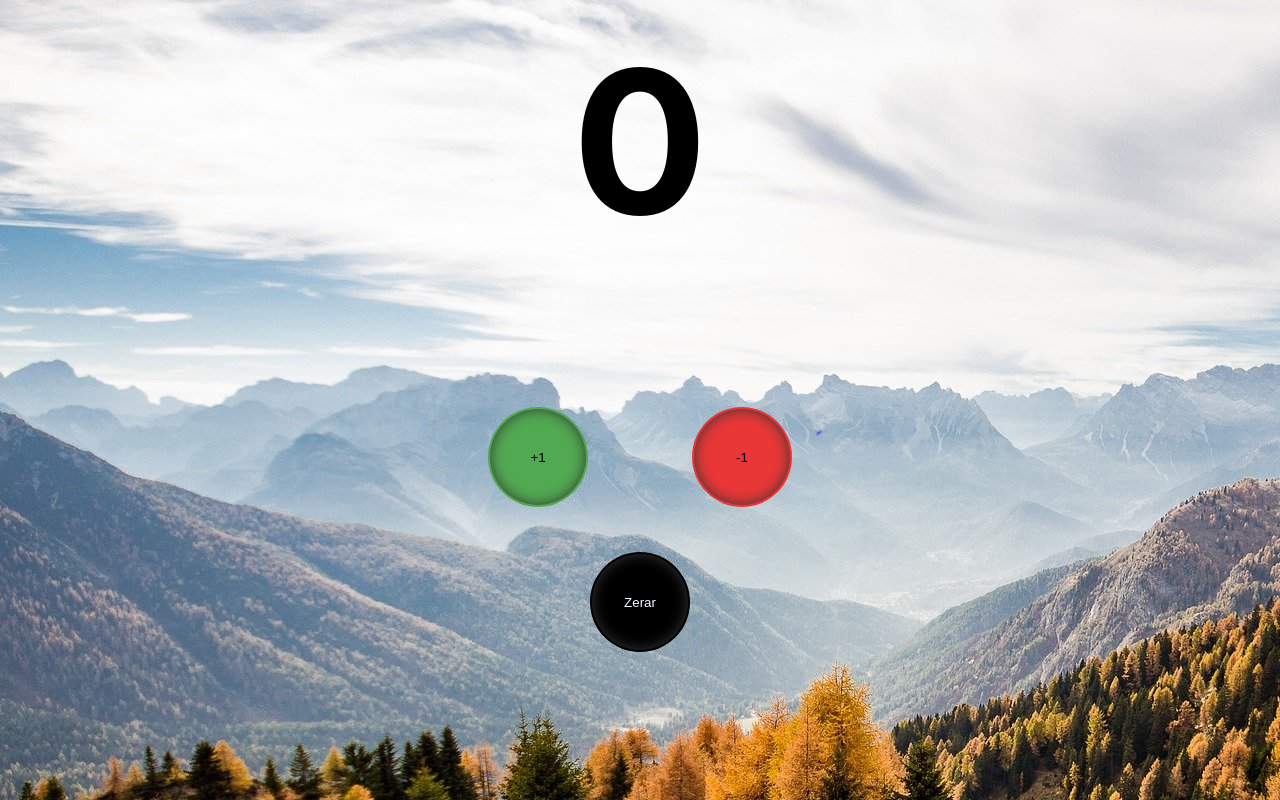
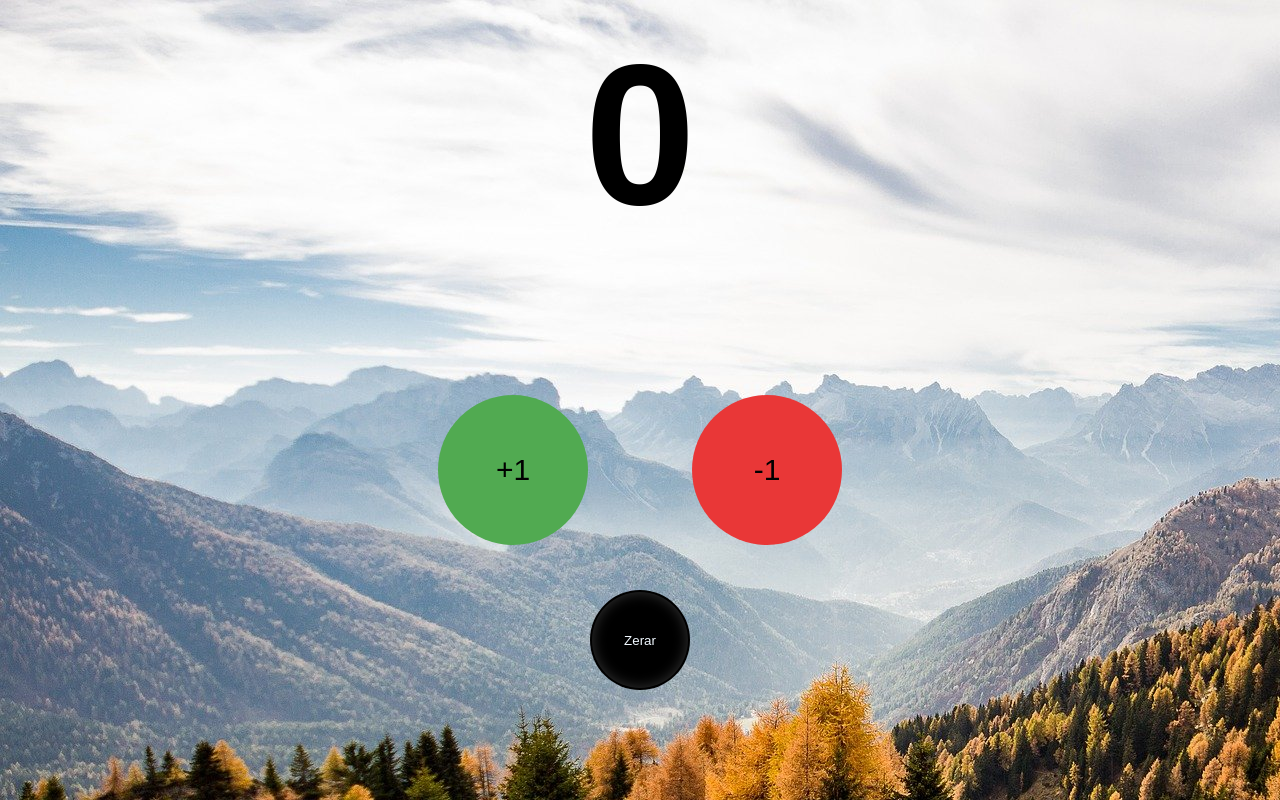
Before and after one commit to GabrielVian/Contador, a plain HTML site: page index.html in a window 1280 px wide. Drawn offline with Linux system fonts and the light colour scheme.

Commit message:
Update styles.css

```diff
--- a/styles.css
+++ b/styles.css
@@ -1,5 +1,5 @@
 h1{
-    font-family: -apple-system, BlinkMacSystemFont, 'Segoe UI', Roboto, Oxygen, Ubuntu, Cantarell, 'Open Sans', 'Helvetica Neue', sans-serif;
+    font-family: 'Oswald', sans-serif;
     text-align: center;
     font-size: 200px;
     margin-top: 20px;
@@ -8,14 +8,15 @@ h1{
 .bota, .bote{
     text-align: center;
     border-radius: 10pc;
-    height: 100px;
-    width: 100px;
+    height: 150px;
+    width: 150px;
     background-color: rgb(81, 170, 81);
     transition: 0.2s;
     margin-top: 100px;
     border-color: rgba(240, 248, 255, 0);
-    box-shadow: inset 0 0 1em rgb(53, 53, 53);
 
+    font-family: 'Oswald', sans-serif;
+    font-size: 30px;
 
 }
 .bote{
@@ -54,7 +55,3 @@ body{
     background-color: rgb(39, 39, 39);
     box-shadow:0 0 1em rgb(53, 53, 53);
 }
-.bote:active, .bota:active, .zerar:active {
-    width: 70px;
-    height: 70px;
-}
```
